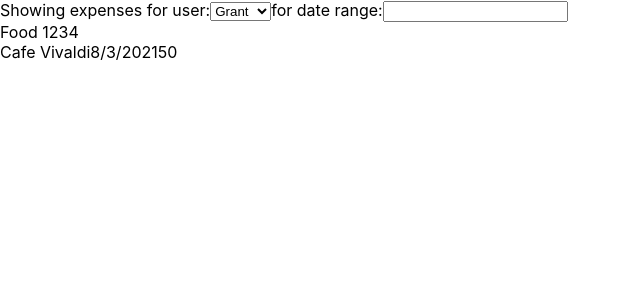
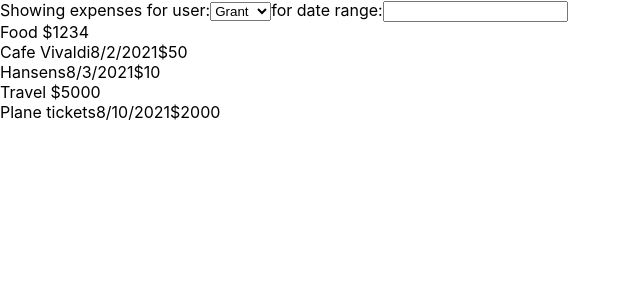
Before and after one commit to gmulz/budget-tracker-2, a React (Create React App) app in the folder budget-tracker/: page / in a window 1280 px wide. Shown: the top 300 px of the page, without its empty margins (0-640 px from the left). Built offline with nearby package versions, Linux system fonts and the light colour scheme.

Commit message:
Adding some fake data

```diff
--- a/budget-tracker/src/App.tsx
+++ b/budget-tracker/src/App.tsx
@@ -13,20 +13,49 @@ let categories = [
       {
         description: "Cafe Vivaldi",
         amount: 50,
+        date: new Date('8/2/2021')
+      } as LineItem,
+      {
+        description: "Hansens",
+        amount: 10,
         date: new Date('8/3/2021')
       } as LineItem
     ]
   } as Category,
+  {
+    title: "Travel",
+    total: 5000,
+    lineItems: [
+      {
+        description: "Plane tickets",
+        amount: 2000,
+        date: new Date('8/10/2021')
+      } as LineItem
+    ]
+  } as Category
+]
 
-]
+let monthlies =
+  {
+    title: "Monthy Expenses",
+    total: 300,
+    lineItems: [
+      {
+        description: "Rent",
+        amount: 2050
+      } as LineItem
+    ]
+  } as Category
+
 
 function App() {
   return (
     <div>
-    <TopPanel />
-    <div>
-      <CategoryBlotters categories={categories}/>
-    </div>
+      <TopPanel />
+      <div>
+        <CategoryBlotters categories={categories}/>
+
+      </div>
     </div>
   );
 }
--- a/budget-tracker/src/components/category/CategoryComponent.tsx
+++ b/budget-tracker/src/components/category/CategoryComponent.tsx
@@ -20,7 +20,7 @@ class CategoryComponent extends React.Component<CategoryProps, CategoryState> {
             <div>
                 <div>
                     <span className='category-title'>{this.props.category.title} </span>
-                    <span className='category-total'>{this.props.category.total}</span>
+                    <span className='category-total'>${this.props.category.total}</span>
                 </div>
                 {lineItems}
             </div>
--- a/budget-tracker/src/components/line-item/LineItemComponent.tsx
+++ b/budget-tracker/src/components/line-item/LineItemComponent.tsx
@@ -14,8 +14,8 @@ class LineItemComponent extends React.Component<LineItemProps, LineItemState> {
         return (
             <div>
                 <span className='line-item-desc'>{this.props.lineItem.description}</span>
-                <span className='line-item-date'>{this.props.lineItem.date.toLocaleDateString()}</span>
-                <span className='line-item-cost'>{this.props.lineItem.amount}</span>
+                <span className='line-item-date'>{this.props.lineItem.date!.toLocaleDateString()}</span>
+                <span className='line-item-cost'>${this.props.lineItem.amount}</span>
             </div>
         );
     }
--- a/budget-tracker/src/model/LineItem.tsx
+++ b/budget-tracker/src/model/LineItem.tsx
@@ -1,6 +1,6 @@
 interface LineItem {
     description: string,
-    date: Date,
+    date?: Date,
     amount: number
 }
 
```
